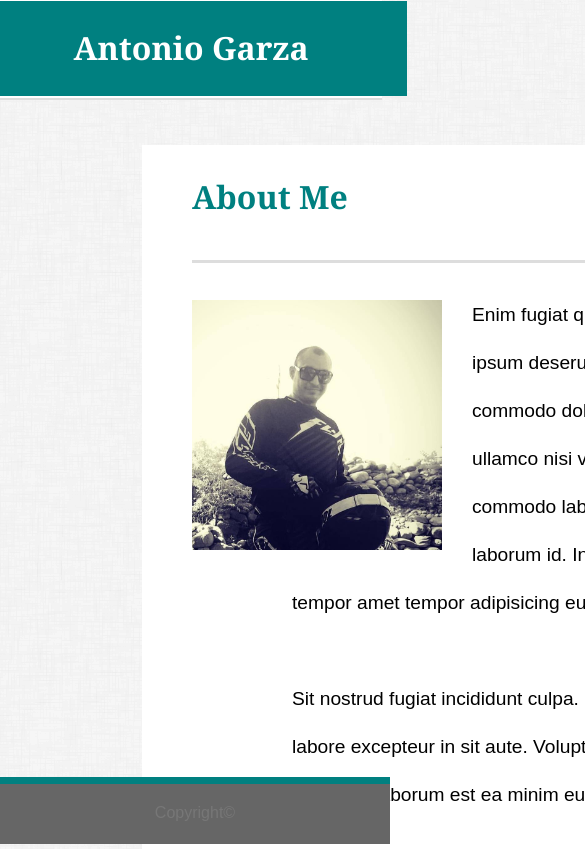
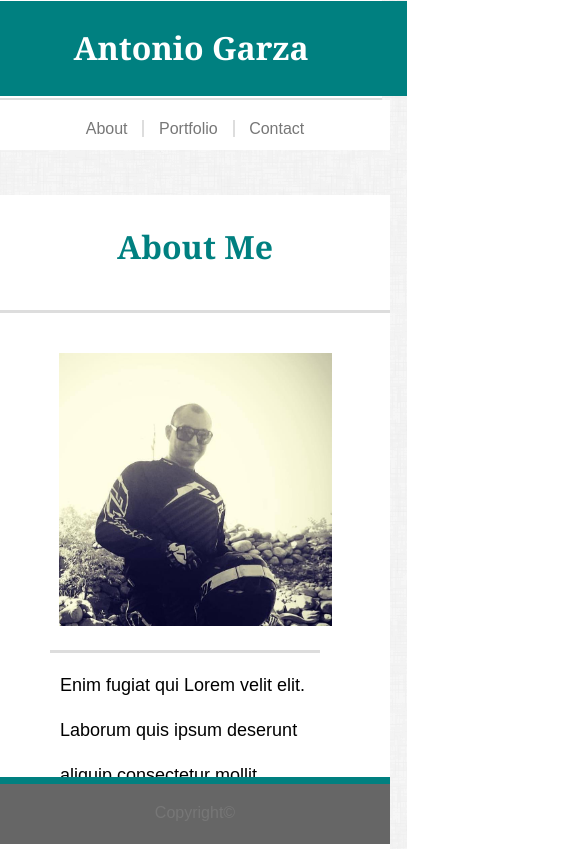
Before and after one commit to develanton/Responsive-Portfolio, a plain HTML site: page index.html in a window 390 px wide. Shown: the top 849 px of the page, 585 px wide, since content can reach past the window. Drawn offline with nearby package versions, Linux system fonts and the light colour scheme; files whose address does not match are found by name.

Commit message:
responsive home

```diff
--- a/assets/css/style.css
+++ b/assets/css/style.css
@@ -124,6 +124,8 @@ p{
     margin-top: 30px;
     padding-right: 30px;
     padding-bottom: 20px;
+    width: 250px;
+    height: 250;
 }
 footer{
     color: #777777;
@@ -232,22 +234,49 @@ input{
 }
 
 @media screen and (max-width:980px){
-    p{
+        p{
         width: auto;
-    }
-    #homes{
+        font-size: large;
+        padding:10px;
+        margin-right: 70px;
+
+        }
+        #homes{
         width: 100%;
         padding-left: 0px;
         margin: 0px;
         left: 0px;
-       }
+        }
 
        .miss1{
         position: absolute;
         top: 100px;
+        left: 0px;
+        right: 0px;
         background-color: #fff;
-        height:50px;
-    }
+        height:40px;
+        padding-top: 20px;
+        padding-bottom: 0px;
+        widows: 100%;
+        text-align: center;
+        }
+        #killa{
+            top:150px;
+            left: 0px;
+        }
+        #selec{
+
+            margin-left: 0px;
+            margin-right: 0px;
+        }
+        h2{
+            width: 100%;
+            margin-left: 0px;
+            text-align: center;
+            padding-left: 0px;
+        }
+
+
 
 }
 
@@ -269,6 +298,23 @@ input{
 
 }
 
-@media screen and (max-width:6400px){
+@media screen and (max-width:640px){
+
+    #foto{
+        position: relative;
+        float: none;
+        width:70%;
+        margin-left:15%;
+        /*margin-left: 20%;*/
+
+    }
+
+    h2{
+        border-bottom: #ddd;
+        border-bottom-style: solid;
+        border-bottom-width: 3px;
+
+    }
+
 
 }
--- a/index.html
+++ b/index.html
@@ -28,7 +28,7 @@
     <h2>About Me</h2>
  <div id="selec">
     <!-- Paragraph about me -->
-     <img id="foto" src="assets/images/Pic.jpg" style="width: 250px; height: 250;"/>
+     <img id="foto" src="assets/images/Pic.jpg" />
      <p>
          Enim fugiat qui Lorem velit elit. Laborum quis ipsum deserunt aliquip consectetur mollit commodo dolor. In occaecat consequat nulla ullamco nisi velit consequat in. Fugiat tempor do commodo labore eu est ex eu minim do quis laborum id. Incididunt labore amet et proident tempor amet tempor adipisicing eu laborum voluptate nisi.
         <br>
```
